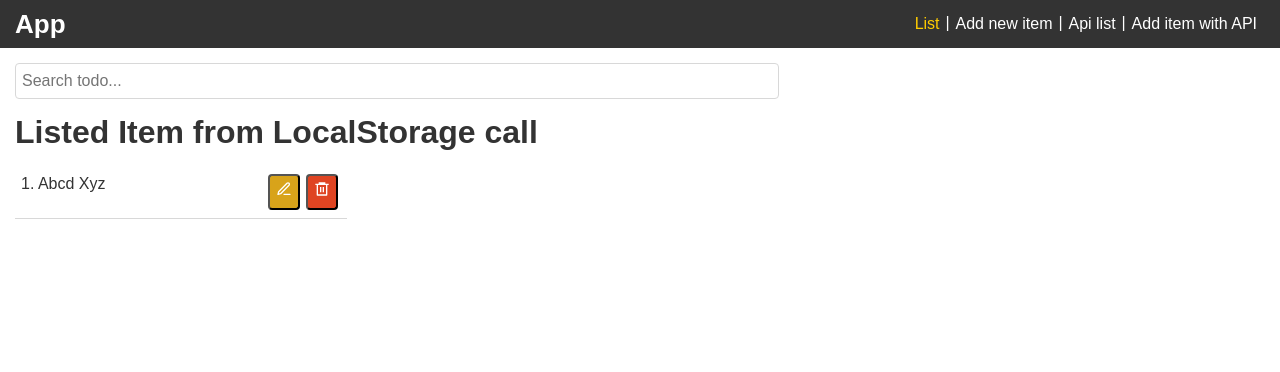
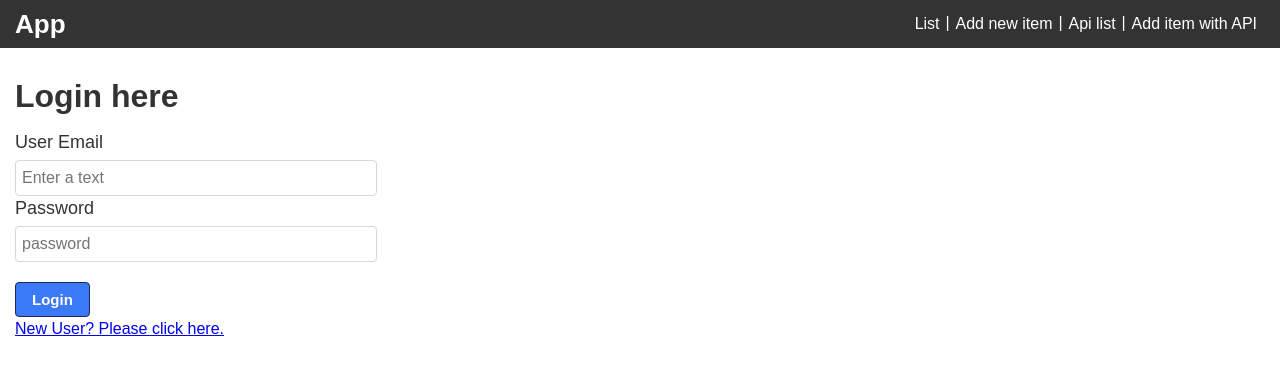
Before and after one commit to Kaustavi-Banerjee/myreact-todo, a React (Create React App) app: page / in a window 1280 px wide. Shown: the top 372 px of the page. Built offline with nearby package versions, Linux system fonts and the light colour scheme.

Commit message:
authentication WIP

```diff
--- a/src/App.tsx
+++ b/src/App.tsx
@@ -6,6 +6,8 @@ import {
 } from "react-router-dom";
 import Header from './component/Header';
 
+const Login = React.lazy(() => import("./screen/LoginScreen"));
+const Register = React.lazy(() => import("./screen/RegisterScreen"));
 const TodoList = React.lazy(() => import("./screen/TodoListScreen"));
 const TodoForm = React.lazy(() => import("./screen/TodoFormScreen"));
 const TodoListApi = React.lazy(() => import("./screen/TodoListParseScreen"));
@@ -19,6 +21,14 @@ function App() {
 
       <Routes>
         <Route path="/" element={
+          <React.Suspense fallback={<>...</>}>
+            <Login />
+          </React.Suspense>} />
+        <Route path="/register" element={
+          <React.Suspense fallback={<>...</>}>
+            <Register />
+          </React.Suspense>} />
+        <Route path="/list" element={
           <React.Suspense fallback={<>...</>}>
             <TodoList />
           </React.Suspense>} />
--- a/src/component/Header/index.tsx
+++ b/src/component/Header/index.tsx
@@ -9,7 +9,7 @@ export default function Header() {
     <div className="logo">App</div>
     <ul className="menus">
       <li>
-        <Link to={"/"} className={location.pathname === '/' ? 'active-menu' : ''}>
+        <Link to={"/list"} className={location.pathname === '/list' ? 'active-menu' : ''}>
           List
         </Link>
       </li>
--- /dev/null
+++ b/src/interface/AuthInput.ts
@@ -0,0 +1,5 @@
+export interface AuthInput {
+  email: string;
+  password: string;
+  name: string;
+}
--- /dev/null
+++ b/src/screen/LoginScreen.tsx
@@ -0,0 +1,49 @@
+import { yupResolver } from '@hookform/resolvers/yup';
+import React from 'react';
+import { useForm } from 'react-hook-form';
+import { Link } from 'react-router-dom';
+import * as yup from 'yup';
+import ErrorMessage from '../component/Errors';
+
+export default function LoginScreen() {
+  const loginFormSchema = yup.object().shape({
+    email: yup.string().email().required(),
+    password: yup.string().required()
+  });
+
+  const {
+    register,
+    handleSubmit,
+    formState: { errors }
+  } = useForm({
+    resolver: yupResolver(loginFormSchema)
+  });
+
+  const onSubmit = () => {
+    console.log('Submit');
+  }
+
+  return (
+    <div className="container">
+      <h1>Login here</h1>
+      <form onSubmit={handleSubmit(onSubmit)} className="todo-form">
+        <label htmlFor="item" className="form-label">User Email</label>
+        <input type="email" className="form-input"
+        placeholder="Enter a text" {...register('email')} />
+        {errors.text && <ErrorMessage message={errors.email.message} />}
+
+        <label htmlFor="item" className="form-label">Password</label>
+        <input type="password" className="form-input"
+        placeholder="password" {...register('password')} />
+        {errors.text && <ErrorMessage message={errors.password.message} />}
+
+        <button className="btn-primary">
+          Login
+        </button>
+      </form>
+      <Link to={"/register"}>
+        New User? Please click here.
+      </Link>
+    </div>
+  )
+}
--- /dev/null
+++ b/src/screen/RegisterScreen.tsx
@@ -0,0 +1,51 @@
+import { yupResolver } from '@hookform/resolvers/yup';
+import React from 'react';
+import { useForm } from 'react-hook-form';
+import * as yup from 'yup';
+import ErrorMessage from '../component/Errors';
+
+export default function RegisterScreen() {
+  const loginFormSchema = yup.object().shape({
+    name: yup.string().required(),
+    email: yup.string().email().required(),
+    password: yup.string().required()
+  });
+
+  const {
+    register,
+    handleSubmit,
+    formState: { errors }
+  } = useForm({
+    resolver: yupResolver(loginFormSchema)
+  });
+
+  const onSubmit = () => {
+    console.log('Submit');
+  }
+
+  return (
+    <div className="container">
+      <h1>Register here</h1>
+      <form onSubmit={handleSubmit(onSubmit)} className="todo-form">
+        <label htmlFor="item" className="form-label">Name</label>
+        <input type="text" className="form-input"
+        placeholder="Enter a text" {...register('name')} />
+        {errors.text && <ErrorMessage message={errors.name.message} />}
+
+        <label htmlFor="item" className="form-label mt-4">Email</label>
+        <input type="email" className="form-input"
+        placeholder="Enter a text" {...register('email')} />
+        {errors.text && <ErrorMessage message={errors.email.message} />}
+
+        <label htmlFor="item" className="form-label mt-4">Password</label>
+        <input type="password" className="form-input"
+        placeholder="password" {...register('password')} />
+        {errors.text && <ErrorMessage message={errors.password.message} />}
+
+        <button className="btn-primary">
+          Submit
+        </button>
+      </form>
+    </div>
+  )
+}
--- a/src/screen/TodoFormScreen.tsx
+++ b/src/screen/TodoFormScreen.tsx
@@ -33,7 +33,7 @@ export default function TodoFormScreen() {
       if (id) {
         dispatch(editItem({...text, id}));
         alert("Item is edited successfully.");
-        navigate("/");
+        navigate("/list");
       } else {
         dispatch(addItem(text));
         reset();
--- a/src/styles/component/_common.css
+++ b/src/styles/component/_common.css
@@ -1,3 +1,6 @@
 .m-0 {
   margin: 0;
 }
+.mt-4 {
+  margin-top: 1.24rem;
+}
```
